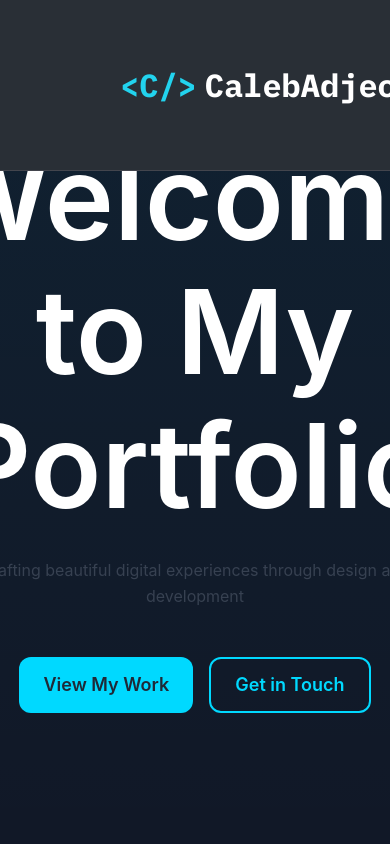
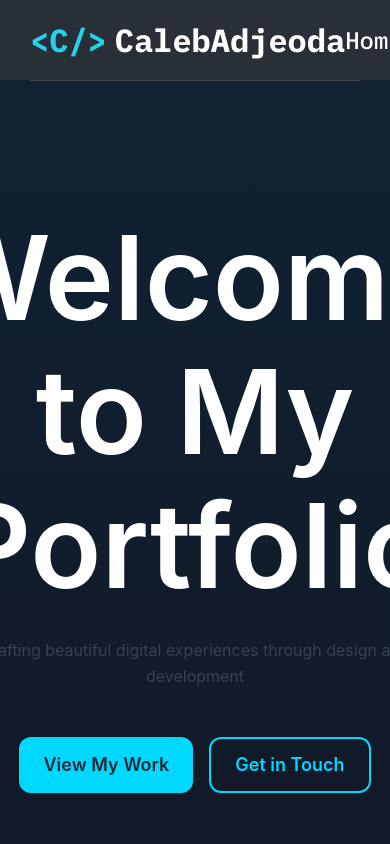
Before and after one commit to ReedBelca10/portfolio, a Next.js app in the folder apps/frontend/: page /en in a window 390 px wide. Shown: the top 844 px of the page. Built offline with nearby package versions, Linux system fonts and the light colour scheme.

Commit message:
Navbar: responsive tablet layout (80px height <=md), px-30, hide search input on small screens, spacer added

```diff
--- a/apps/frontend/src/components/Navbar.tsx
+++ b/apps/frontend/src/components/Navbar.tsx
@@ -94,8 +94,8 @@ export function Navbar({
 
   return (
     <>
-      <nav className={clsx('fixed top-0 left-0 right-0 z-50', className)} style={{ height: '170px', fontFamily: 'IBM Plex Mono', backgroundColor: '#292F36' }}>
-        <div className="h-full px-[120px] flex items-center justify-between py-6">
+      <nav className={clsx('fixed top-0 left-0 right-0 z-50 h-[80px] md:h-[170px] px-[30px] md:px-[120px]', className)} style={{ fontFamily: 'IBM Plex Mono', backgroundColor: '#292F36' }}>
+        <div className="h-full flex items-center justify-between py-4 md:py-6">
           {/* Left: Brand */}
           <div className="flex items-center gap-2">
             <span className="font-bold text-[32px]" style={{ fontFamily: 'IBM Plex Mono' }}>
@@ -120,8 +120,8 @@ export function Navbar({
               ))}
             </div>
 
-            {/* Search Box - White Background */}
-            <div className="flex items-center gap-2 bg-white rounded-full px-4 py-2">
+            {/* Search Box - White Background. On small screens show only icon */}
+            <div className="flex items-center gap-2 bg-white rounded-full px-2 py-1 md:px-4 md:py-2">
               <input
                 ref={searchInputRef}
                 type="text"
@@ -133,16 +133,16 @@ export function Navbar({
                     handleSearchSubmit(e as unknown as React.FormEvent);
                   }
                 }}
-                className="bg-transparent text-slate-900 focus:outline-none text-sm w-56 xl:w-56 lg:w-44 md:w-40 sm:w-32"
+                className="hidden md:block bg-transparent text-slate-900 focus:outline-none text-sm w-56 xl:w-56 lg:w-44 md:w-40"
                 style={{ fontFamily: 'IBM Plex Mono' }}
               />
               <button
                 onClick={handleSearchToggle}
-                className="text-slate-900 hover:text-slate-700 transition-colors"
+                className="text-slate-900 hover:text-slate-700 transition-colors p-1 md:p-0"
                 aria-label="Toggle search"
                 title="Search"
               >
-                <svg width="14" height="14" viewBox="0 0 24 24" fill="none" stroke="currentColor" strokeWidth="2" strokeLinecap="round" strokeLinejoin="round">
+                <svg width="18" height="18" viewBox="0 0 24 24" fill="none" stroke="currentColor" strokeWidth="2" strokeLinecap="round" strokeLinejoin="round">
                   <circle cx="11" cy="11" r="8" />
                   <path d="m21 21-4.35-4.35" />
                 </svg>
@@ -171,6 +171,9 @@ export function Navbar({
           <hr className="border-t m-0" style={{ borderTopColor: '#43454D' }} />
         </div>
       </nav>
+
+      {/* Spacer matching navbar height (80px mobile, 170px desktop) */}
+      <div className="h-[80px] md:h-[170px]" />
     </>
   );
 }
```
